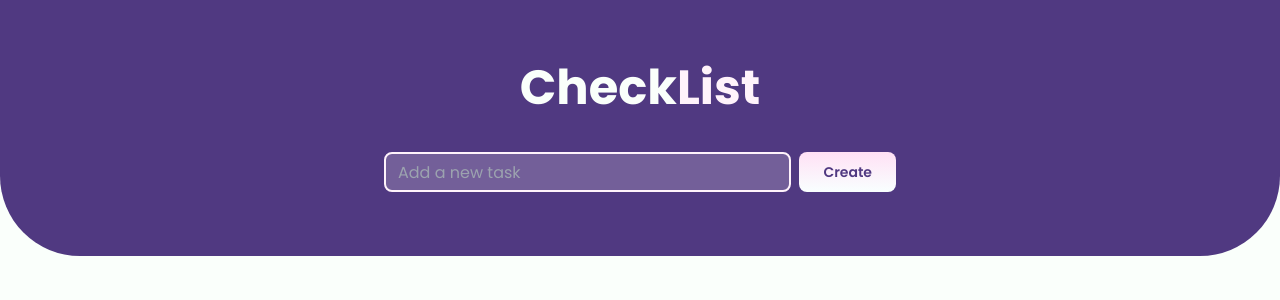
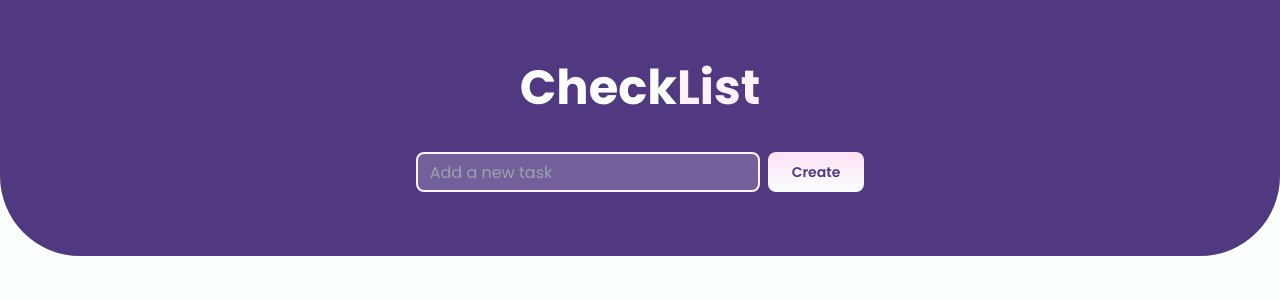
Before and after one commit to biancavictorino/todo-app, a React (Vite) app: page / in a window 1280 px wide. Shown: the top 300 px of the page. Built offline with nearby package versions, Linux system fonts and the light colour scheme.

Commit message:
modified header

```diff
--- a/src/Components/Header.jsx
+++ b/src/Components/Header.jsx
@@ -21,7 +21,7 @@ const Header = ({onAddTask}) => {
             <h1 className='text-tertiary-color font-bold text-5xl'>Check</h1>
             <h1 className='text-secondary-color font-bold text-5xl'>List</h1>
         </div>
-        <div className='lg:w-screen lg:px-96'>
+        <div className='w-screen flex items-center justify-center lg:w-screen lg:px-96'>
             <form action="" onSubmit={handleSubmit} className='flex flex-row gap-2'>
                 <input className='px-3 rounded-lg h-10 border-2 border-secondary-color bg-secondary-color bg-opacity-20 text-secondary-color lg:w-full' required placeholder='Add a new task' type="text" value={title} onChange={onChangeTitle} />
                 <button className='bg-custom-gradient px-6 rounded-lg text-sm font-semibold flex flex-row items-center gap-2'>
```
